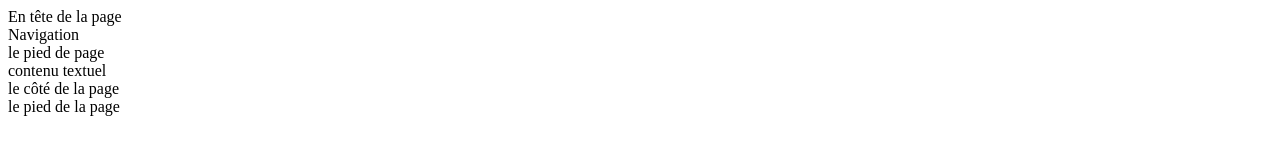
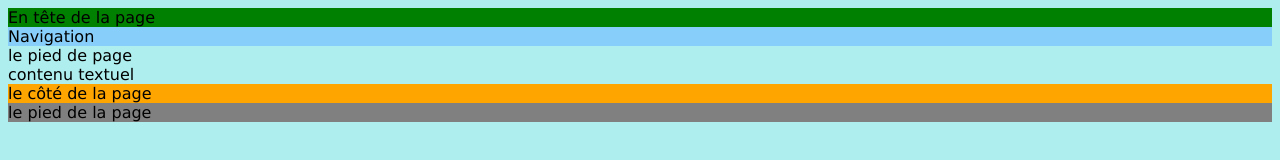
Before and after one commit to moh3424/miniSITEe, a plain HTML site: page index.html in a window 1280 px wide. Drawn offline with Linux system fonts and the light colour scheme.

Commit message:
commit05
nouvelle page css liée a deux page html

```diff
--- /dev/null
+++ b/css/style.css
@@ -0,0 +1,26 @@
+@charset "utf-8";
+/*CSS document */
+
+/* ma premiere feuille de style */
+
+/* des styles simples pour visualiser les div */
+
+.fond_orange{
+    background: orange
+}
+.fond_rouge{
+    background: red;
+}
+.fond_vert{
+    background:green;
+}
+.fond_bleu{
+    background: lightskyblue;
+}
+.fond_gris{
+    background: gray;
+}
+body{
+    background-color: paleturquoise;
+    font-family: 'Lucida Sans', 'Lucida Sans Regular', 'Lucida Grande', 'Lucida Sans Unicode', Geneva, Verdana, sans-serif;
+}
--- a/img/index.html
+++ b/index.html
@@ -5,16 +5,18 @@
         <meta name="viewport" content="width=device-width,initial-scale=1.0">
         <meta http-equiv="X-UA-Compatible" content="ie_edge">
         <title>miniSITE: accueil</title>
+        <!-- la feuille de style externe -->
+        <link href="css/style.css" rel="stylesheet">
     </head>
     <body>
         <!-- debut de la div principale -->
         <div>
-            <header>En tête de la page</header><!-- en-tête de la page-->
-            <nav>Navigation</nav> <!-- la navigation de la page -->
+            <header class="fond_vert">En tête de la page</header><!-- en-tête de la page-->
+            <nav class="fond_bleu">Navigation</nav> <!-- la navigation de la page -->
             <footer>le pied de page</footer> <!-- Le pied de la page -->
             <article>contenu textuel</article><!-- contenu contextuel -->
-            <aside>le côté de la page</aside><!--Pour une division sur le côté de la page -->
-            <footer>le pied de la page</footer> <!--le pied de la page-->
+            <aside class="fond_orange">le côté de la page</aside><!--Pour une division sur le côté de la page -->
+            <footer class="fond_gris">le pied de la page</footer> <!--le pied de la page-->
         </div>
     </body>
 </html>
```
Also changed, not shown: garage.html (renamed from img/garage.html, +3 -1 lines).
